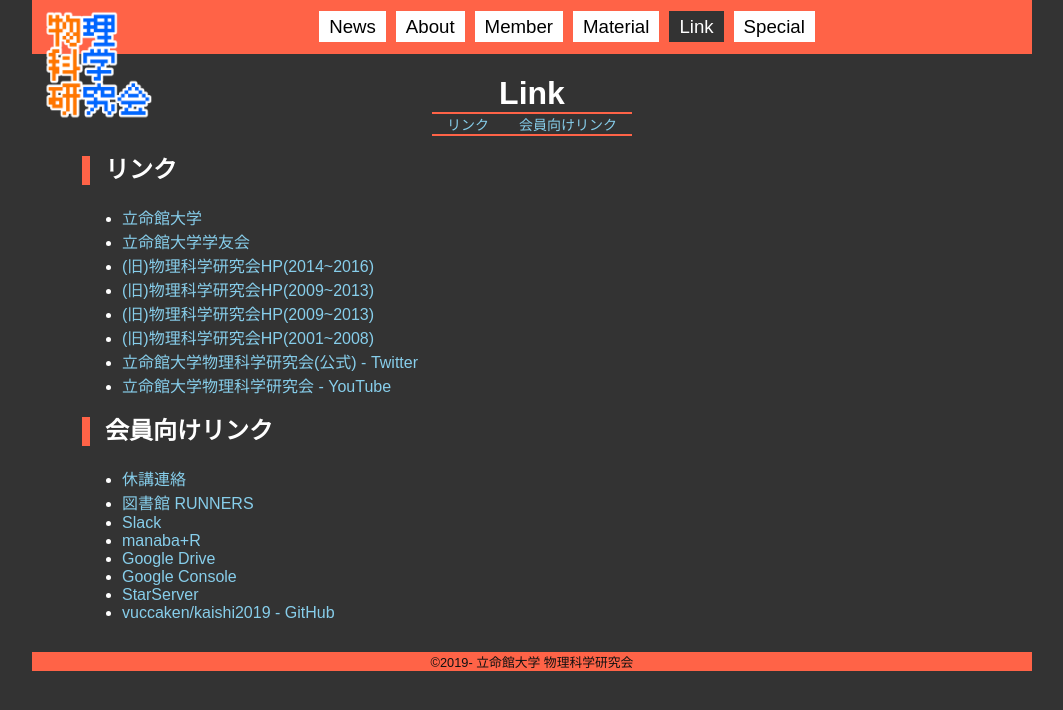
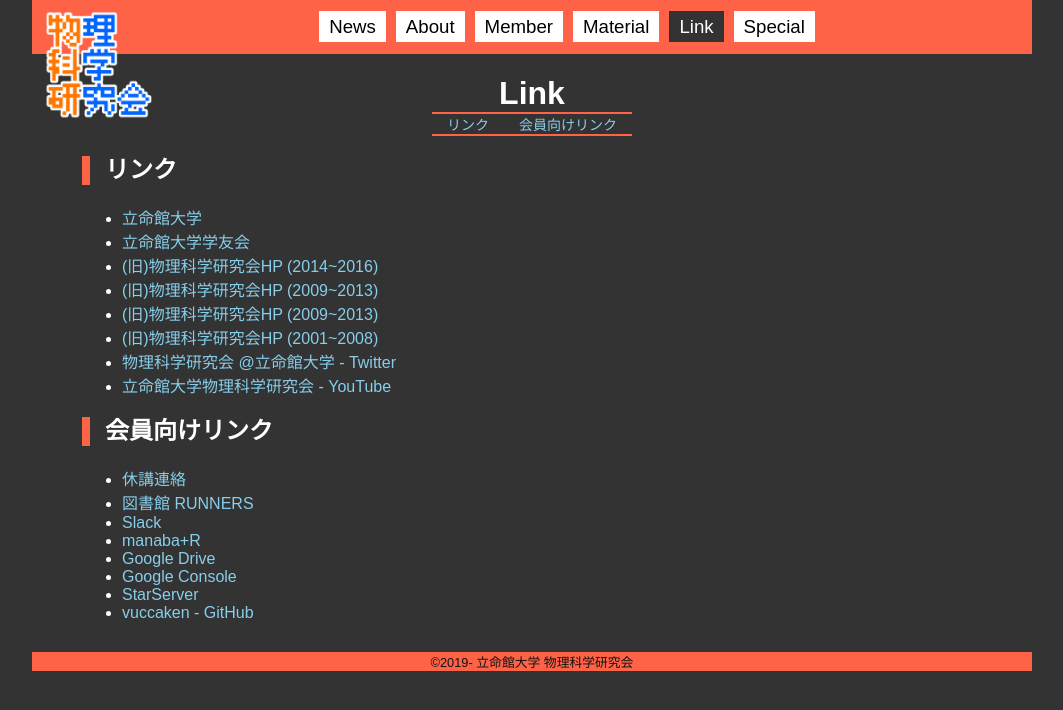
Before and after one commit to vuccaken/vuccaken.github.io, a Jekyll site: the page built from _pages/link.md, in a window 1280 px wide. Shown: the top 710 px of the page, without its empty margins (108-1171 px from the left). Built offline with Jekyll 4.4.1, drawn with Linux system fonts in a browser that asks for light colours.

Commit message:
Update link.md

```diff
--- a/_pages/link.md
+++ b/_pages/link.md
@@ -8,11 +8,11 @@
 
 - [立命館大学](http://www.ritsumei.ac.jp){:target="_blank"}
 - [立命館大学学友会](http://www.ritsumei.club){:target="_blank"}
-- [(旧)物理科学研究会HP(2014~2016)](http://ritsmeibuturikagaku2014.web.fc2.com/index.html){:target="_blank"}
-- [(旧)物理科学研究会HP(2009~2013)](http://vuccaken.web.fc2.com){:target="_blank"}
-- [(旧)物理科学研究会HP(2009~2013)](http://vuccaken.web.fc2.com){:target="_blank"}
-- [(旧)物理科学研究会HP(2001~2008)](http://www.geocities.co.jp/CollegeLife-Club/9131/){:target="_blank"}
-- [立命館大学物理科学研究会(公式) - Twitter](https://twitter.com/vuccaken){:target="_blank"}
+- [(旧)物理科学研究会HP (2014~2016)](http://ritsmeibuturikagaku2014.web.fc2.com/index.html){:target="_blank"}
+- [(旧)物理科学研究会HP (2009~2013)](http://vuccaken.web.fc2.com){:target="_blank"}
+- [(旧)物理科学研究会HP (2009~2013)](http://vuccaken.web.fc2.com){:target="_blank"}
+- [(旧)物理科学研究会HP (2001~2008)](http://www.geocities.co.jp/CollegeLife-Club/9131/){:target="_blank"}
+- [物理科学研究会 @立命館大学 - Twitter](https://twitter.com/vuccaken){:target="_blank"}
 - [立命館大学物理科学研究会 - YouTube](https://www.youtube.com/channel/UCKO7a5YVCnFAquUzLKeIrMg){:target="_blank"}
 
 
@@ -25,4 +25,4 @@
 - [Google Drive](https://drive.google.com/drive/u/1/my-drive){:target="_blank"}
 - [Google Console](https://www.google.com/webmasters/tools/home?hl=ja){:target="_blank"}
 - [StarServer](https://secure.netowl.jp/starserver/panel/?action_user_index=true){:target="_blank"}
-- [vuccaken/kaishi2019 - GitHub](https://github.com/vuccaken/kaishi2019){:target="_blank"}
+- [vuccaken - GitHub](https://github.com/vuccaken){:target="_blank"}
```
